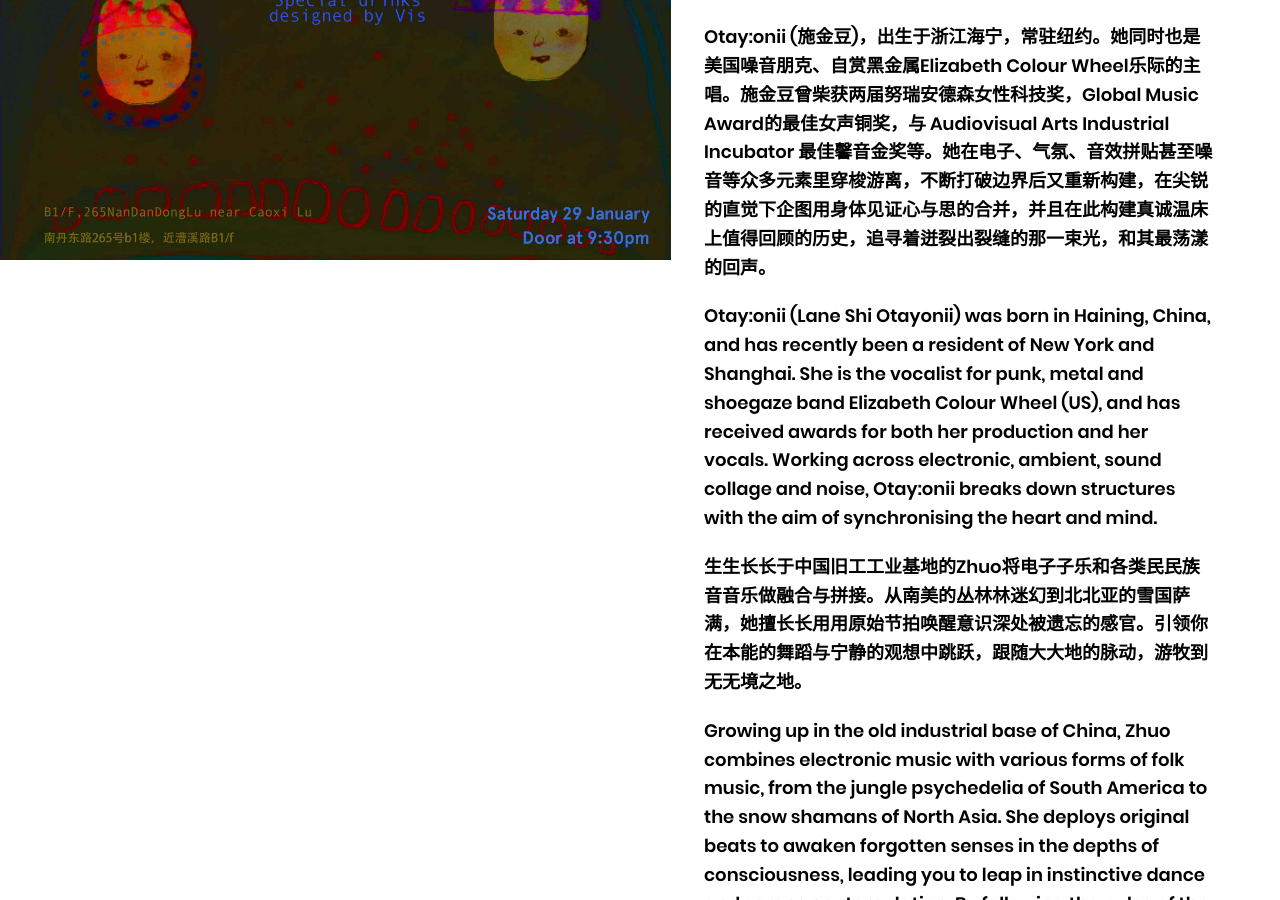
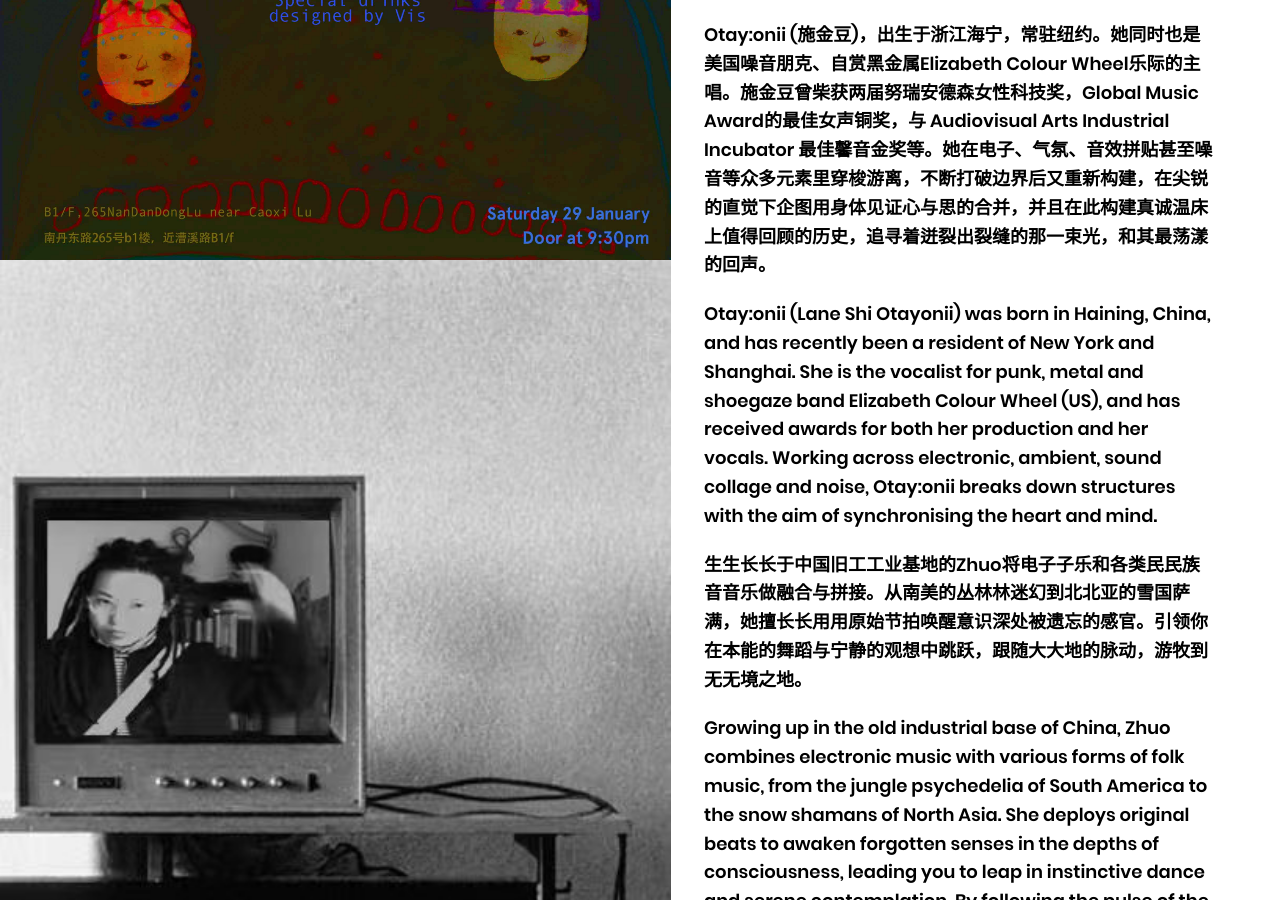
Before and after one commit to etc/etc.github.io, a Jekyll site: the page built from _posts/projects/2022-01-19-penumbra-5.md, in a window 1280 px wide and 900 px high, scrolled down 686 px. Built offline with Jekyll 4.4.1, drawn with Linux system fonts in a browser that asks for light colours.

Commit message:
Add Otay:onii images.

```diff
--- a/_posts/projects/2022-01-19-penumbra-5.md
+++ b/_posts/projects/2022-01-19-penumbra-5.md
@@ -23,7 +23,9 @@
     url: "/assets/images/projects/penumbra-5/poster.jpg"
     alt: "Penumbra 5: Poster"
   - image:
-    url: "/assets/images/projects/penumbra-5/filler.jpg"
+    url: "/assets/images/projects/penumbra-5/otay-onii-1.jpg"
+  - image:
+    url: "/assets/images/projects/penumbra-5/otay-onii-2.jpg"
   - image:
     url: "/assets/images/projects/penumbra-5/filler.jpg"
 
```
Also changed, not shown: assets/images/projects/penumbra-5/otay-onii-1.jpg (added), assets/images/projects/penumbra-5/otay-onii-2.jpg (added).
